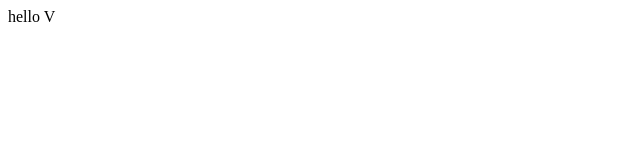
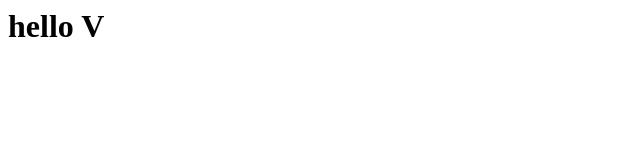
Before and after one commit to kim-su-mi/collaboration, a plain HTML site: page index.html in a window 1280 px wide. Shown: the whole page, without its empty margins (0-640 px from the left). Drawn offline with Linux system fonts and the light colour scheme.

Commit message:
add <h1>

```diff
--- a/index.html
+++ b/index.html
@@ -1,5 +1,5 @@
 <html>
 	<body>
-		hello V
+		<h1>hello V</h1>
 	</body>
 </html>
```
